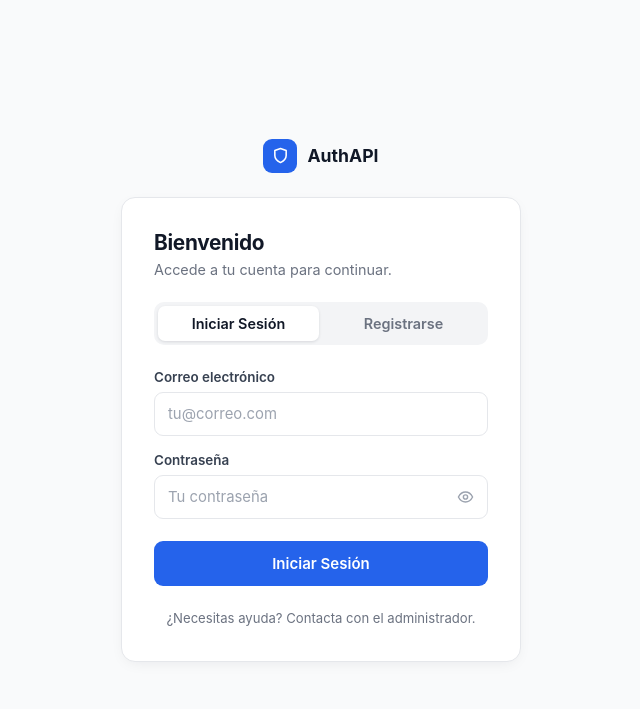
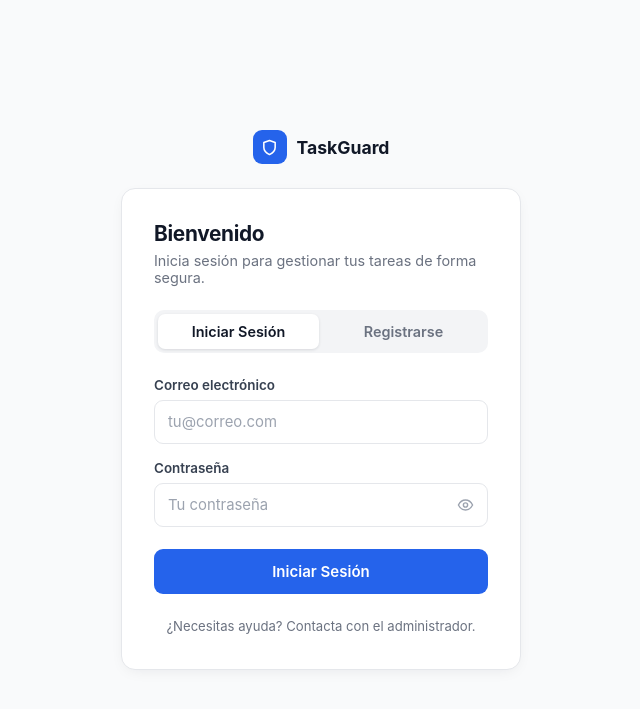
Before and after one commit to LinoZetak/ISW-Guia04, a Flask app: page / in a window 1280 px wide. Shown: the top 709 px of the page, without its empty margins (319-959 px from the left). Run offline with Flask 3, Linux system fonts and the light colour scheme.

Commit message:
Renombrar la app a TaskGuard (gestion de tareas segura)
Co-Authored-By: Claude Opus 5.5 <noreply@anthropic.com>

```diff
--- a/app_auth_db.py
+++ b/app_auth_db.py
@@ -26,7 +26,7 @@ DB_PATH = os.path.join(os.path.dirname(os.path.abspath(__file__)), "auth.db")
 
 app = Flask(__name__)
 
-logger = logging.getLogger("authapi")
+logger = logging.getLogger("taskguard")
 if not logger.handlers:
     _handler = logging.StreamHandler()
     _handler.setFormatter(
--- a/templates/dashboard.html
+++ b/templates/dashboard.html
@@ -3,7 +3,7 @@
 <head>
   <meta charset="UTF-8">
   <meta name="viewport" content="width=device-width, initial-scale=1.0">
-  <title>Mis tareas</title>
+  <title>Mis tareas · TaskGuard</title>
   <style>
     :root {
       --accent: #2563eb;
@@ -490,7 +490,7 @@
             <path d="M12 22s8-4 8-10V5l-8-3-8 3v7c0 6 8 10 8 10z"/>
           </svg>
         </div>
-        AuthAPI
+        TaskGuard
       </div>
 
       <div class="nav-actions">
@@ -648,7 +648,7 @@
       {% endif %}
     </section>
 
-    <p class="footer">AuthAPI</p>
+    <p class="footer">TaskGuard · Gestión de tareas segura</p>
   </main>
 
   <script>
--- a/templates/login.html
+++ b/templates/login.html
@@ -3,7 +3,7 @@
 <head>
   <meta charset="UTF-8">
   <meta name="viewport" content="width=device-width, initial-scale=1.0">
-  <title>Iniciar sesión</title>
+  <title>Iniciar sesión · TaskGuard</title>
   <style>
     :root {
       --accent: #2563eb;
@@ -219,13 +219,13 @@
         <path d="M12 22s8-4 8-10V5l-8-3-8 3v7c0 6 8 10 8 10z"/>
       </svg>
     </div>
-    AuthAPI
+    TaskGuard
   </div>
 
   <div class="card">
     <h1>{{ 'Crea tu cuenta' if tab == 'registro' else 'Bienvenido' }}</h1>
     <p class="subtitle">
-      {{ 'Regístrate para empezar a usar la plataforma.' if tab == 'registro' else 'Accede a tu cuenta para continuar.' }}
+      {{ 'Crea tu cuenta para gestionar tus tareas de forma segura.' if tab == 'registro' else 'Inicia sesión para gestionar tus tareas de forma segura.' }}
     </p>
 
     <div class="tabs" role="tablist">
--- a/test_ejercicio_1_2.py
+++ b/test_ejercicio_1_2.py
@@ -126,7 +126,7 @@ class TestCredencialesYFuerzaBruta(BaseSeguridad):
 
     def test_06_login_fallido_queda_en_log_sin_la_clave(self):
         self.registrar("ana@unsaac.edu.pe")
-        with self.assertLogs("authapi", level="WARNING") as logs:
+        with self.assertLogs("taskguard", level="WARNING") as logs:
             self.login("ana@unsaac.edu.pe", "ClaveSecretaXYZ1")
         salida = "\n".join(logs.output)
         self.assertIn("Login fallido", salida)
@@ -272,7 +272,7 @@ class TestRecuperacion(BaseSeguridad):
 
     def test_19_evento_registrado_sin_exponer_el_token(self):
         self.registrar("ana@unsaac.edu.pe")
-        with self.assertLogs("authapi", level="INFO") as logs:
+        with self.assertLogs("taskguard", level="INFO") as logs:
             tok = self._pedir_token("ana@unsaac.edu.pe")
         salida = "\n".join(logs.output)
         self.assertIn("recuperacion_solicitada", salida)
```
